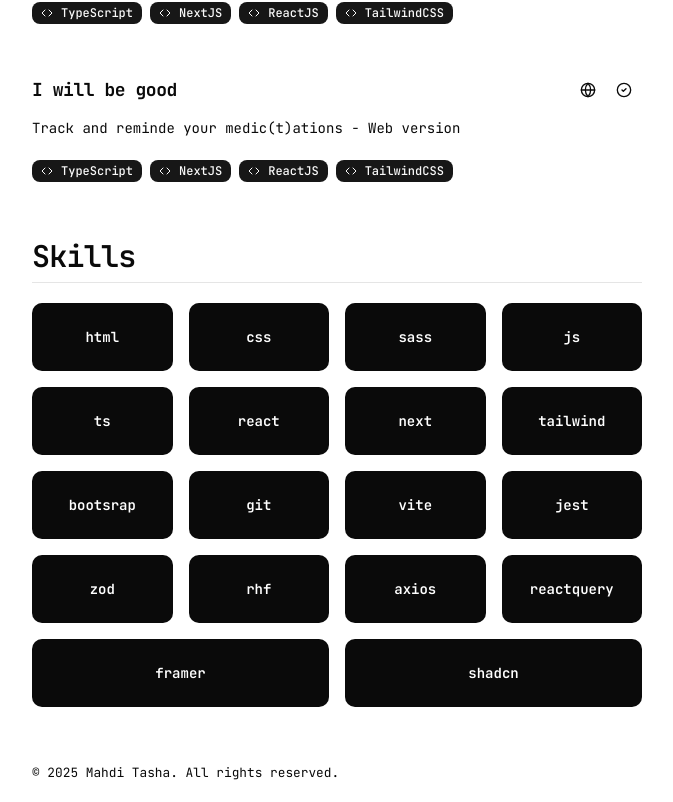
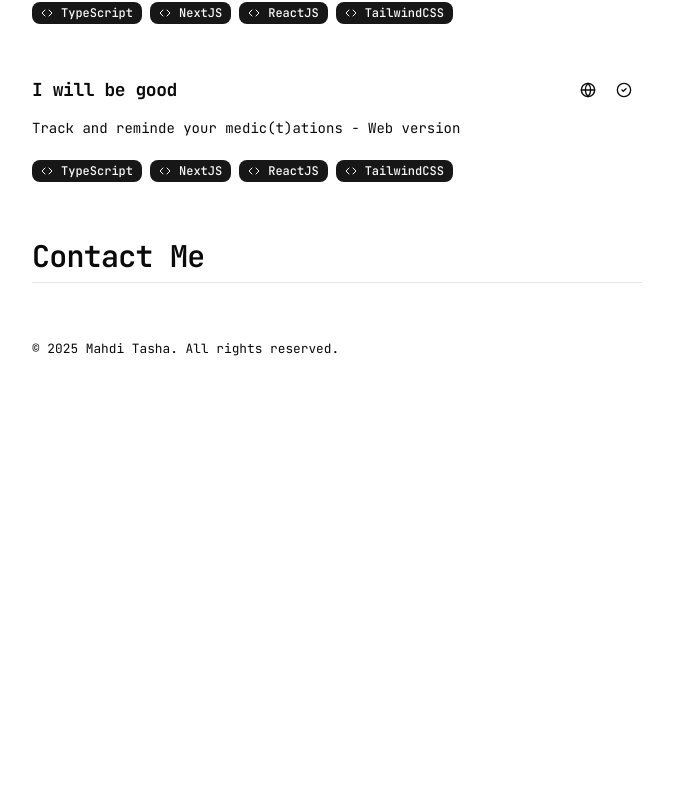
Before and after one commit to tasha-dev/portfolio, a Next.js app: page / in a window 1280 px wide. Shown: the part 1983-2785 px from the top of the page, without its empty margins (303-976 px from the left). After the commit the page ends 2361 px from the top, so only its background shows below. Built offline with nearby package versions, Linux system fonts and the light colour scheme.

Commit message:
removed skilss section

```diff
--- a/app/page.tsx
+++ b/app/page.tsx
@@ -41,24 +41,9 @@ export default function HomePage(): ReactNode {
           </div>
         </main>
       </section>
-      <section className="mb-14" id="skills">
+      <section className="mb-14" id="contact">
         <main>
-          <h2 className="mb-5">Skills</h2>
-          <div className="grid grid-cols-4 gap-4">
-            {Skills.map((item, index) => (
-              <div
-                key={index}
-                className={cn(
-                  "flex items-center justify-center px-3 py-6 rounded-lg bg-foreground text-background",
-                  (index === 16 || index === 17) && "col-span-2",
-                )}
-              >
-                <span className="block text-center text-sm font-semibold truncate">
-                  {item}
-                </span>
-              </div>
-            ))}
-          </div>
+          <h2 className="mb-5">Contact Me</h2>
         </main>
       </section>
     </Page>
--- a/components/header.tsx
+++ b/components/header.tsx
@@ -26,10 +26,6 @@ const links: {
   {
     label: "Projects",
     href: "#projects",
-  },
-  {
-    label: "Skills",
-    href: "#skills",
   },
   {
     label: "Contact",
```
